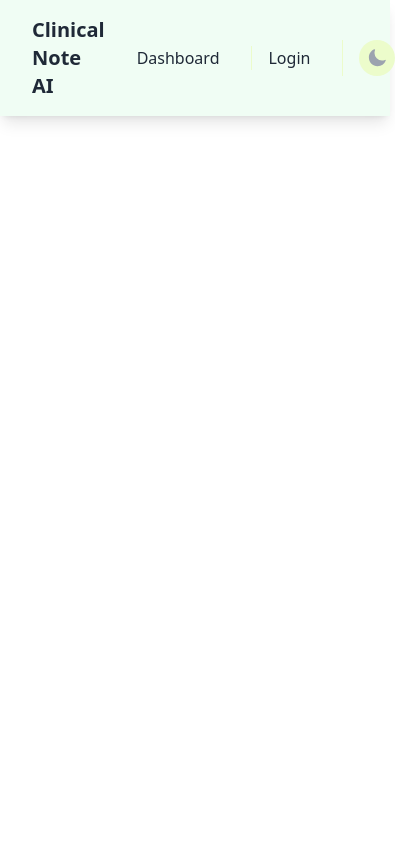
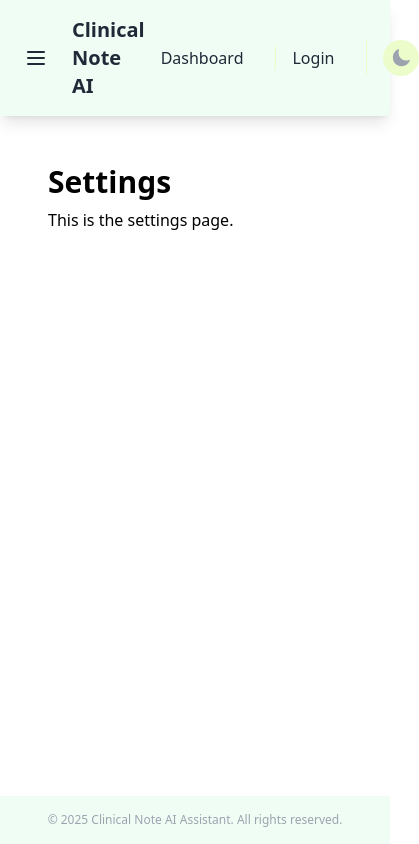
Before and after one commit to devanshuupadhyay/health-ai-boilerplate, a Nuxt app in the folder frontend/: page /settings in a window 390 px wide. Shown: the whole page, 419 px wide, since content can reach past the window. Built offline with nearby package versions, Linux system fonts and the light colour scheme.

Commit message:
feat: hamburger on navbar

```diff
--- /dev/null
+++ b/frontend/components/AppFooter.vue
@@ -0,0 +1,7 @@
+<template>
+  <footer class="bg-primary dark:bg-dark-primary text-soft dark:text-dark-soft text-center p-4 text-xs transition-colors duration-200">
+    <div class="container mx-auto">
+      &copy; {{ new Date().getFullYear() }} Clinical Note AI Assistant. All rights reserved.
+    </div>
+  </footer>
+</template>
--- a/frontend/components/NavBar.vue
+++ b/frontend/components/NavBar.vue
@@ -1,9 +1,23 @@
 <template>
-  <nav class="bg-primary dark:bg-dark-primary text-text dark:text-dark-text p-4 shadow-lg transition-colors duration-200">
-    <div class="container mx-auto flex items-center justify-between">
-      <NuxtLink to="/" class="text-xl font-bold nav-link">
+  <Disclosure as="nav" class="bg-primary dark:bg-dark-primary text-text dark:text-dark-text p-4 shadow-lg transition-colors duration-200" v-slot="{ open, close }">
+    <div class="container mx-auto">
+      <div class="flex items-center justify-between">
+        <div class="flex items-center">
+          <DisclosureButton class="inline-flex items-center justify-center p-2 rounded-md focus:outline-none focus:ring-2 focus:ring-inset focus:ring-accent mr-4">
+            <span class="sr-only">Open main menu</span>
+            <svg v-if="!open" xmlns="http://www.w3.org/2000/svg" class="h-6 w-6 text-text dark:text-dark-text" fill="none" viewBox="0 0 24 24" stroke="currentColor">
+              <path stroke-linecap="round" stroke-linejoin="round" stroke-width="2" d="M4 6h16M4 12h16M4 18h16" />
+            </svg>
+            <svg v-else xmlns="http://www.w3.org/2000/svg" class="h-6 w-6 text-text dark:text-dark-text" fill="none" viewBox="0 0 24 24" stroke="currentColor">
+              <path stroke-linecap="round" stroke-linejoin="round" stroke-width="2" d="M6 18L18 6M6 6l12 12" />
+            </svg>
+          </DisclosureButton>
+
+          <NuxtLink to="/" class="text-xl font-bold">
             Clinical Note AI
           </NuxtLink>
+        </div>
+
         <div class="flex items-center space-x-4 divide-x divide-secondary dark:divide-dark-secondary">
           <NuxtLink to="/" class="nav-link">Dashboard</NuxtLink>
           <div v-if="authStore.isLoggedIn" class="flex items-center space-x-2 px-4">
@@ -18,11 +32,22 @@
           </div>
         </div>
       </div>
-  </nav>
+
+      <DisclosurePanel>
+        <div class="flex flex-col space-y-2 pt-2 pb-3">
+          <NuxtLink to="/settings" class="block py-2 pl-3 pr-4 nav-link-mobile" @click="close">Settings</NuxtLink>
+          <NuxtLink to="/account" class="block py-2 pl-3 pr-4 nav-link-mobile" @click="close">Account</NuxtLink>
+        </div>
+      </DisclosurePanel>
+    </div>
+  </Disclosure>
 </template>
 
 <script setup lang="ts">
+import { Disclosure, DisclosureButton, DisclosurePanel } from '@headlessui/vue'
+import { useRouter } from '#imports'
 import { useAuthStore } from '~/stores/auth'
+import ThemeSwitcher from './ThemeSwitcher.vue'
 
 const authStore = useAuthStore()
 
--- a/frontend/layouts/default.vue
+++ b/frontend/layouts/default.vue
@@ -1,8 +1,14 @@
 <template>
-  <div>
+  <div class="flex flex-col min-h-screen">
     <NavBar />
-    <main class="container mx-auto p-4">
+    <main class="container mx-auto p-4 flex-grow">
       <slot />
     </main>
+    <AppFooter />
   </div>
 </template>
+
+<script setup>
+import NavBar from '~/components/NavBar.vue';
+import AppFooter from '~/components/AppFooter.vue';
+</script>
--- /dev/null
+++ b/frontend/pages/settings.vue
@@ -0,0 +1,6 @@
+<template>
+  <div class="p-8">
+    <h1 class="text-3xl font-bold">Settings</h1>
+    <p class="mt-2">This is the settings page.</p>
+  </div>
+</template>
```
Lines whose indentation alone changed are shown as unchanged.
